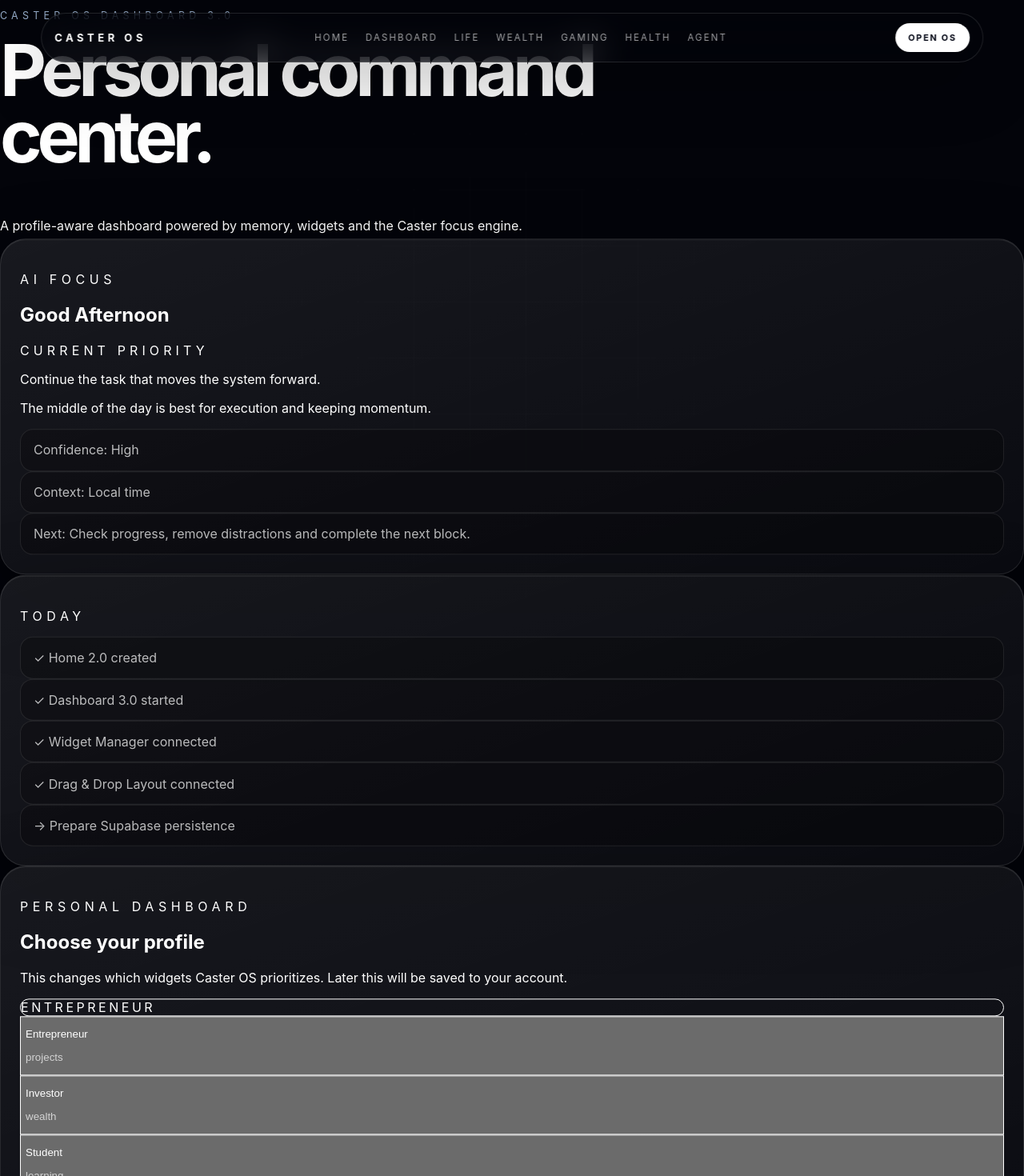
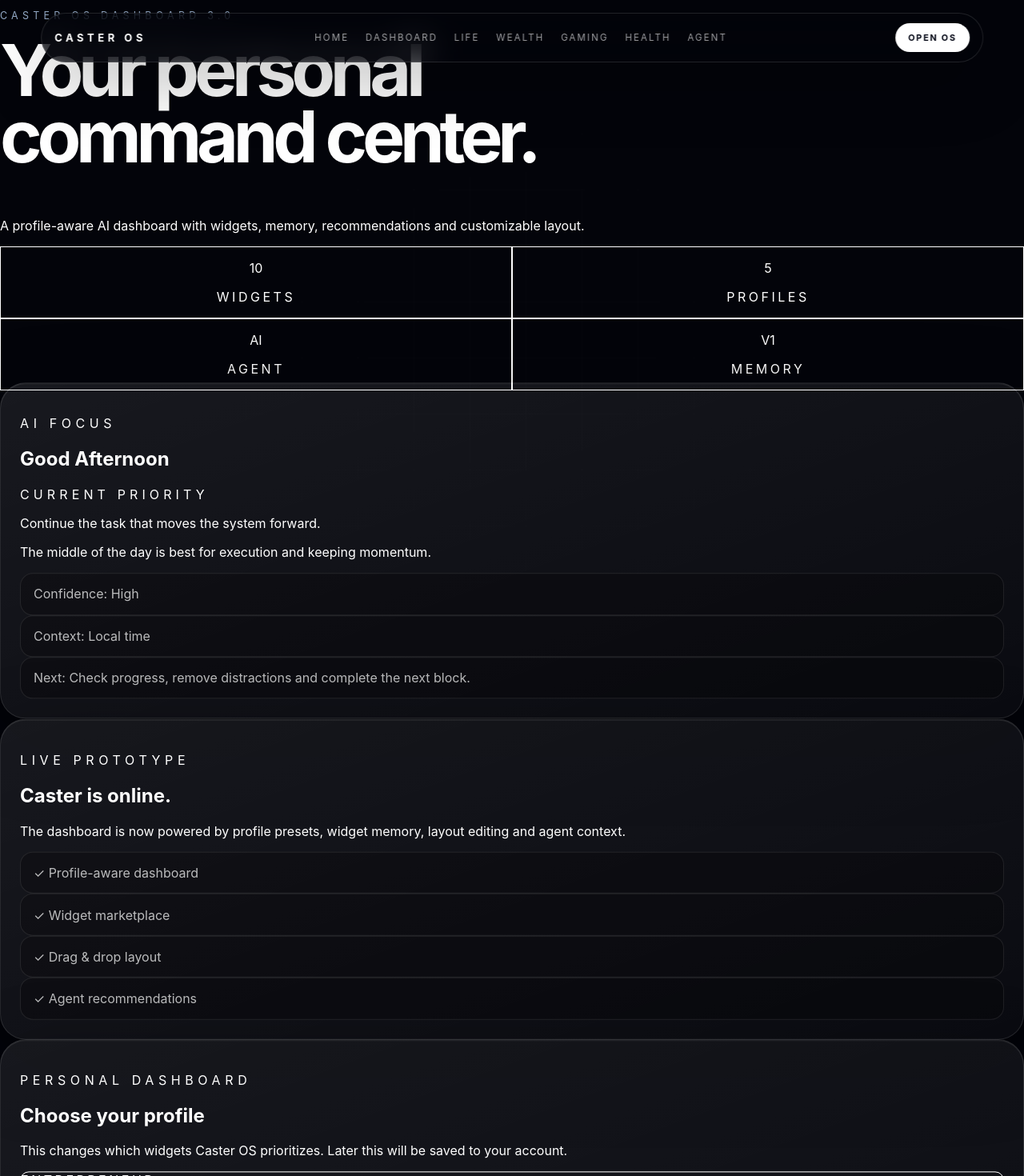
Before and after one commit to vv-glitchhub/Caster-hub, a Next.js app: page /dashboard in a window 1280 px wide. Shown: the top 1470 px of the page at 80% size. Built offline with nearby package versions, Linux system fonts and the light colour scheme.

Commit message:
Polish dashboard for launch screenshots

```diff
--- a/app/dashboard/page.tsx
+++ b/app/dashboard/page.tsx
@@ -6,59 +6,72 @@
 import DragDropLayout from '../../components/DragDropLayout'
 
 const actions = [
-  ['Open Agent', '/agent'],
-  ['Open Life', '/life'],
+  ['Ask Agent', '/agent'],
+  ['Plan Life', '/life'],
   ['Open Wealth', '/wealth/stockcaster'],
-  ['Open Gaming', '/gaming/scorecaster'],
+  ['Open Scorecaster', '/gaming/scorecaster'],
   ['Open Health', '/health/relaxcaster'],
 ]
 
 const agentFeed = [
-  'Profile selection controls the default widget stack.',
-  'Widget Manager lets you add and remove dashboard blocks.',
-  'Drag & Drop saves layout order locally.',
-  'Next step: cloud memory with Supabase persistence.',
+  'Your profile shapes the dashboard stack.',
+  'Widgets, layout and memory are active in this prototype.',
+  'Caster Agent can now read the first context layer.',
+  'Cloud memory is the next production milestone.',
+]
+
+const launchStats = [
+  ['10', 'Widgets'],
+  ['5', 'Profiles'],
+  ['AI', 'Agent'],
+  ['V1', 'Memory'],
 ]
 
 export default function DashboardPage() {
   return (
     <main className="min-h-screen overflow-hidden bg-[#03040a] px-6 py-28 text-white">
-      <div className="absolute inset-0 bg-[radial-gradient(circle_at_72%_12%,rgba(96,165,250,0.26),transparent_34%),radial-gradient(circle_at_18%_76%,rgba(220,38,38,0.16),transparent_30%),linear-gradient(180deg,#03040a,#070814_55%,#020207)]" />
+      <div className="absolute inset-0 bg-[radial-gradient(circle_at_72%_12%,rgba(96,165,250,0.30),transparent_34%),radial-gradient(circle_at_18%_76%,rgba(220,38,38,0.16),transparent_30%),linear-gradient(180deg,#03040a,#070814_55%,#020207)]" />
       <div className="grid-overlay" />
 
       <div className="relative z-10 mx-auto max-w-7xl">
-        <p className="section-label">Caster OS Dashboard 3.0</p>
-        <h1 className="section-title">Personal command center.</h1>
-        <p className="mt-7 max-w-3xl text-lg leading-8 text-white/60">
-          A profile-aware dashboard powered by memory, widgets and the Caster focus engine.
-        </p>
+        <div className="grid gap-10 lg:grid-cols-[1.05fr_0.95fr] lg:items-end">
+          <div>
+            <p className="section-label">Caster OS Dashboard 3.0</p>
+            <h1 className="section-title">Your personal command center.</h1>
+            <p className="mt-7 max-w-3xl text-lg leading-8 text-white/64">
+              A profile-aware AI dashboard with widgets, memory, recommendations and customizable layout.
+            </p>
+          </div>
+          <div className="grid grid-cols-2 gap-3 md:grid-cols-4 lg:grid-cols-2">
+            {launchStats.map(([value, label]) => (
+              <div key={label} className="rounded-3xl border border-white/10 bg-white/[0.045] p-5 text-center backdrop-blur-xl">
+                <p className="text-3xl font-semibold tracking-tight">{value}</p>
+                <p className="mt-2 text-xs uppercase tracking-[0.22em] text-white/42">{label}</p>
+              </div>
+            ))}
+          </div>
+        </div>
 
         <section className="mt-14 grid gap-6 lg:grid-cols-[1.25fr_0.75fr]">
           <TimeAwareFocus />
 
           <div className="dashboard-preview min-h-0">
-            <p className="text-xs uppercase tracking-[0.35em] text-blue-200/70">Today</p>
-            <div className="mt-6 space-y-3">
-              <div className="preview-row">✓ Home 2.0 created</div>
-              <div className="preview-row">✓ Dashboard 3.0 started</div>
-              <div className="preview-row">✓ Widget Manager connected</div>
-              <div className="preview-row">✓ Drag & Drop Layout connected</div>
-              <div className="preview-row">→ Prepare Supabase persistence</div>
+            <p className="text-xs uppercase tracking-[0.35em] text-blue-200/70">Live Prototype</p>
+            <h2 className="mt-5 text-3xl font-semibold">Caster is online.</h2>
+            <p className="mt-4 text-sm leading-6 text-white/52">
+              The dashboard is now powered by profile presets, widget memory, layout editing and agent context.
+            </p>
+            <div className="mt-8 space-y-3">
+              <div className="preview-row">✓ Profile-aware dashboard</div>
+              <div className="preview-row">✓ Widget marketplace</div>
+              <div className="preview-row">✓ Drag & drop layout</div>
+              <div className="preview-row">✓ Agent recommendations</div>
             </div>
           </div>
         </section>
 
         <section className="mt-8">
           <ProfileSelector />
-        </section>
-
-        <section className="mt-8 grid gap-6 xl:grid-cols-[0.9fr_1.1fr]">
-          <WidgetManager />
-          <DragDropLayout />
-        </section>
-
-        <section className="mt-8">
-          <WidgetOrderControls />
         </section>
 
         <PersonalDashboardWidgets />
@@ -87,6 +100,25 @@
             <a className="primary-button mt-8" href="/agent">Ask Caster AI</a>
           </div>
         </section>
+
+        <section className="mt-8 rounded-[2rem] border border-white/10 bg-white/[0.025] p-4 md:p-6">
+          <div className="mb-6 flex flex-col justify-between gap-4 md:flex-row md:items-end">
+            <div>
+              <p className="text-xs uppercase tracking-[0.35em] text-blue-200/70">Customize OS</p>
+              <h2 className="mt-4 text-3xl font-semibold">Edit the interface.</h2>
+            </div>
+            <p className="max-w-xl text-sm leading-6 text-white/45">
+              Prototype controls are kept below the main screenshot area so the first view stays clean and launch-ready.
+            </p>
+          </div>
+          <div className="grid gap-6 xl:grid-cols-[0.9fr_1.1fr]">
+            <WidgetManager />
+            <DragDropLayout />
+          </div>
+          <div className="mt-6">
+            <WidgetOrderControls />
+          </div>
+        </section>
       </div>
     </main>
   )
```
